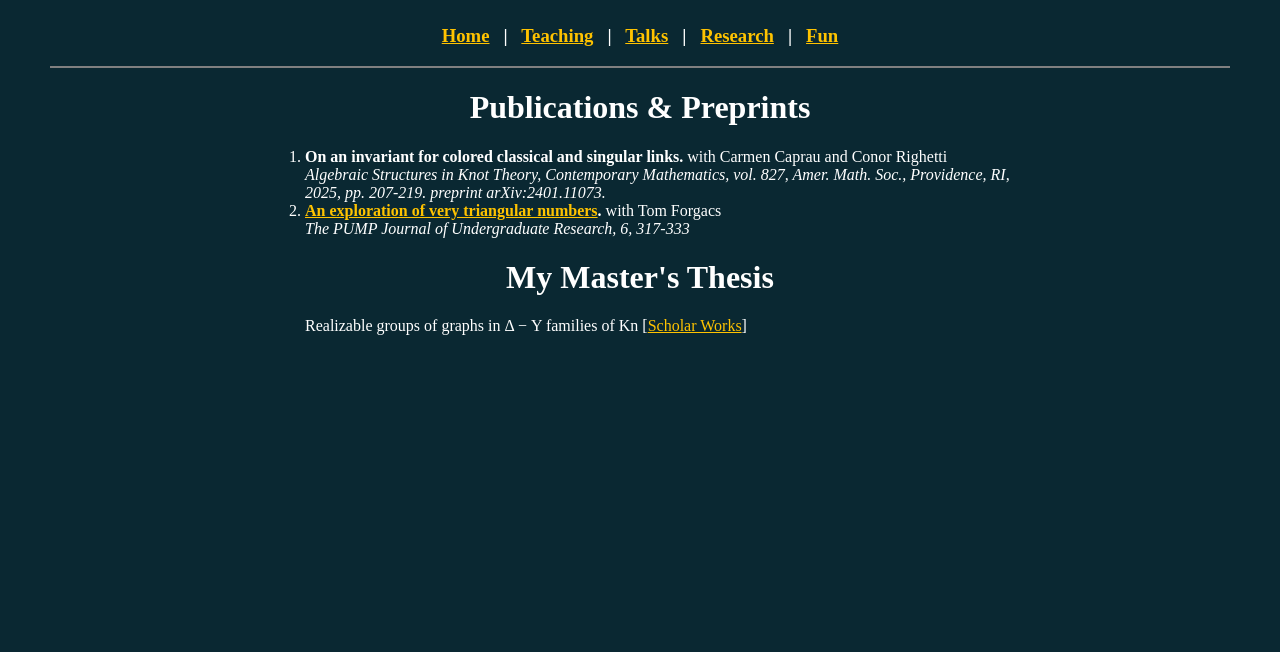
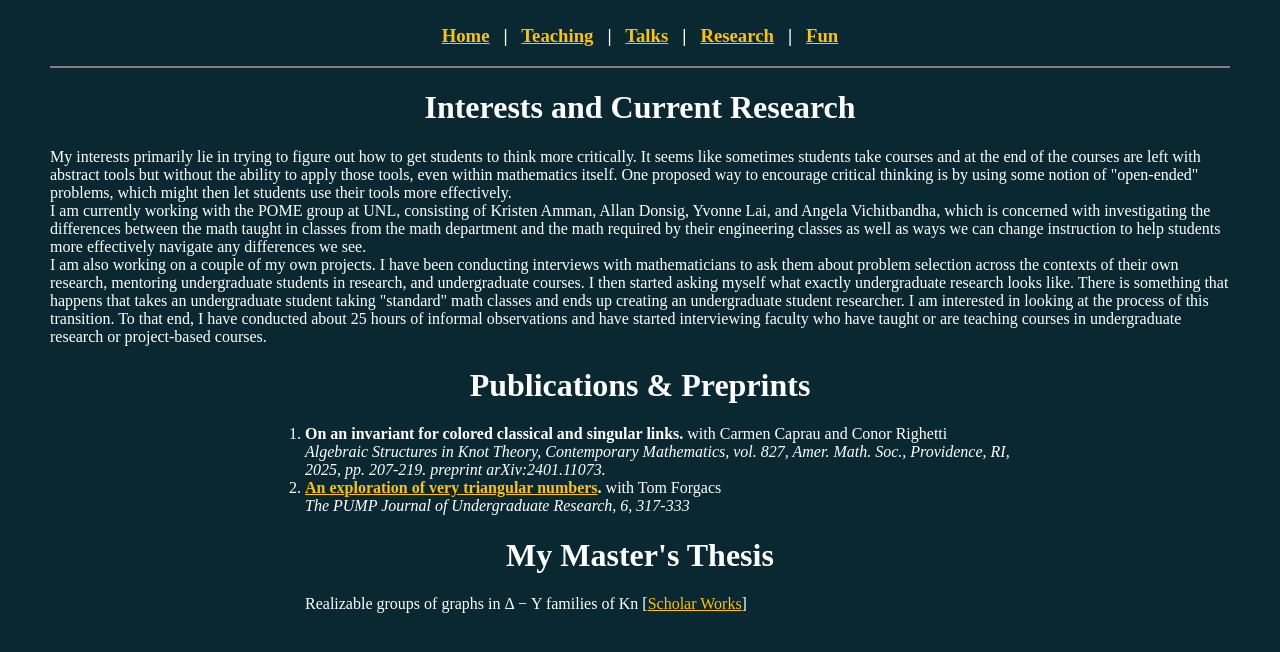
Before and after one commit to abaumheckel/abaumheckel.github.io, a Jekyll site: the page research.html, which Jekyll copies as it is, in a window 1280 px wide. Shown: the top 652 px of the page. Built offline with Jekyll 4.4.1, drawn with Linux system fonts in a browser that asks for light colours.

Commit message:
Update research.html

```diff
--- a/research.html
+++ b/research.html
@@ -13,7 +13,11 @@ colored links, colored knots, number theory, Beatty numbers, triangular numbers,
   graph, graphs, delta-y moves, topologogical graph theory, algebra, positively realizable topological symmetry groups,
   topological symmetry groups, topological symmetry groups of graphs, positively realizable topological symmetry groups of graphs,
   Audrey Baumheckel math, Audrey Baumheckel mathematics, Audrey Baumheckel math education, Audrey Baumheckel teacher,
-  Audrey Baumheckel instructor, mathematics instructor, teacher, math teacher, math instructor"> <!-- makes keywords for search engines -->
+  Audrey Baumheckel instructor, mathematics instructor, teacher, math teacher, math instructor, problem selection,
+  undergraduate math education, RUME, problem selection in math, math problem selection, undergraduate research,
+  undergraduate research in math, undergraduate math research, math research, problem selection across contexts,
+  open-ended problems, open-ended, selecting open-ended problems, selecting research problems, selecting math research problems,
+  selecting problems, problem selection"> <!-- makes keywords for search engines -->
 <link rel="stylesheet" type="text/css" href="style.css"> <!-- This allows us to use formats in the css file. -->
 <!-- the title command below is what displays on the tab in your browser -->
 <title>
@@ -35,6 +39,23 @@ Audrey Baumheckel | Research
 
 <!-- Beginning of the page -->
 <body>
+<H1><center>
+Interests and Current Research
+</center></H1>
+ My interests primarily lie in trying to figure out how to get students to think more critically. It seems like sometimes
+  students take courses and at the end of the courses are left with abstract tools but without the ability to apply those
+  tools, even within mathematics itself. One proposed way to encourage critical thinking is by using some notion
+  of "open-ended" problems, which might then let students use their tools more effectively. <br>
+  I am currently working with the POME group at UNL, consisting of Kristen Amman, Allan Donsig, Yvonne Lai, and Angela Vichitbandha,
+  which is concerned with investigating the differences between the math taught in classes from the math department and
+  the math required by their engineering classes as well as ways we can change instruction to help students more effectively
+  navigate any differences we see. <br>
+I am also working on a couple of my own projects. I have been conducting interviews with mathematicians to ask them about problem
+  selection across the contexts of their own research, mentoring undergraduate students in research, and undergraduate courses.
+  I then started asking myself what exactly undergraduate research looks like. There is something that happens that takes
+  an undergraduate student taking "standard" math classes and ends up creating an undergraduate student researcher. I am interested
+  in looking at the process of this transition. To that end, I have conducted about 25 hours of informal observations and have
+  started interviewing faculty who have taught or are teaching courses in undergraduate research or project-based courses.
 <H1><center>
 Publications  &amp; Preprints
 </center></H1>
```
